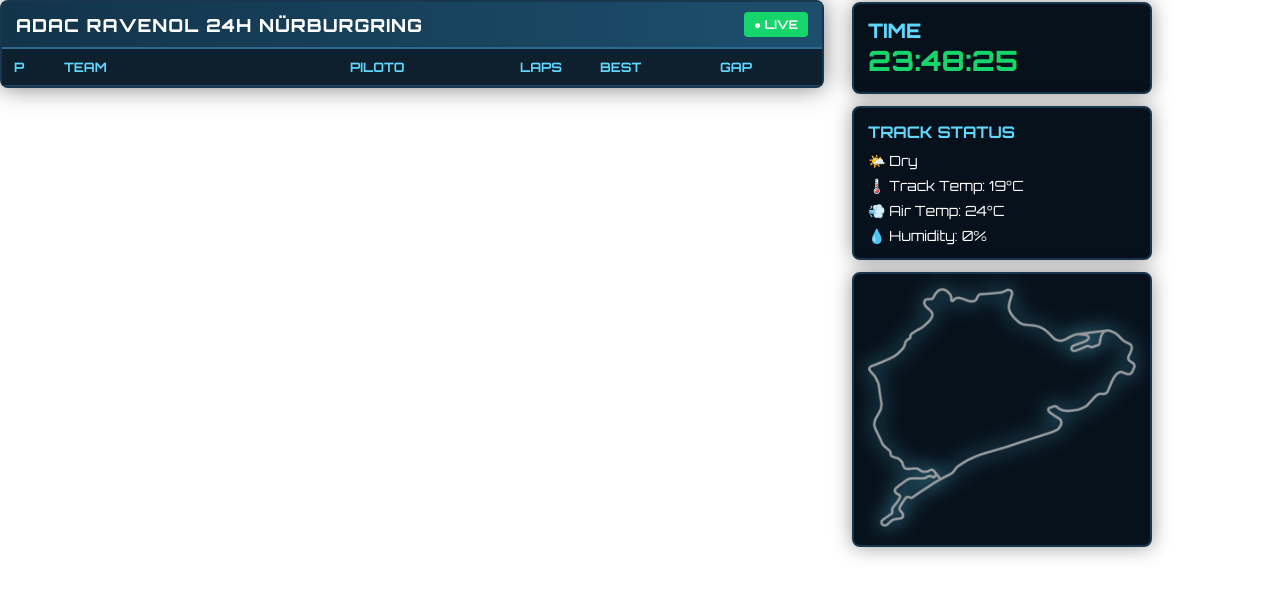
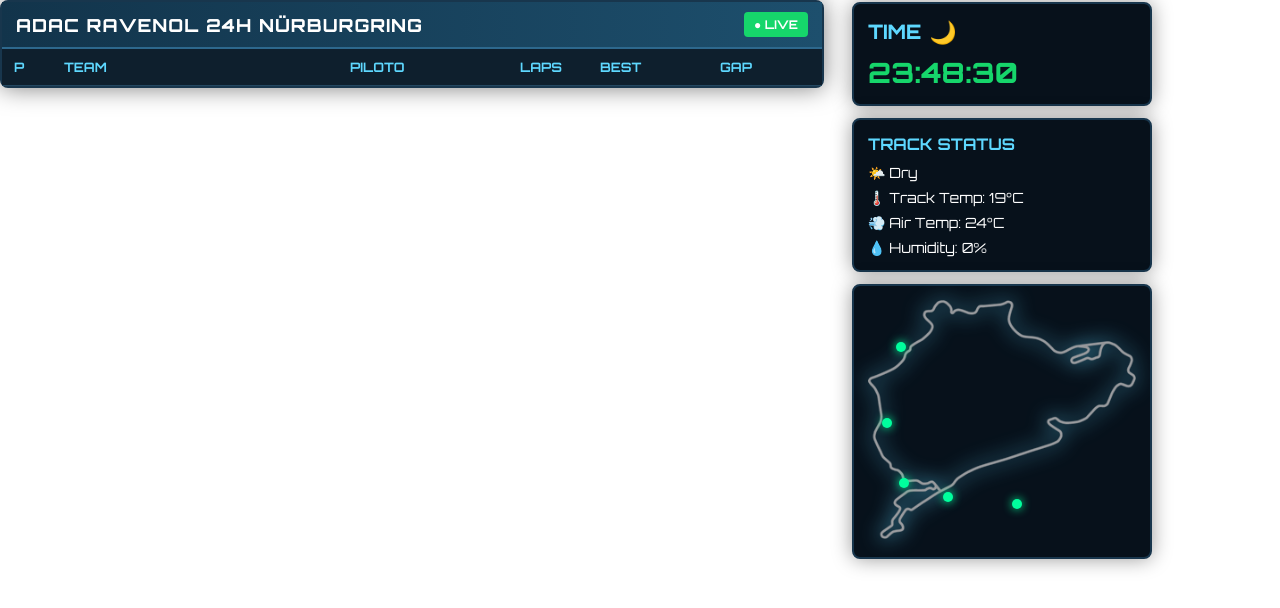
Before and after one commit to Chavitoxo/nurburgring-overlay, a website: page index.html in a window 1280 px wide. Drawn offline with Linux system fonts and the light colour scheme; no server answers.

Commit message:
added dynamic day icons

```diff
--- a/index.html
+++ b/index.html
@@ -17,11 +17,17 @@
         <div class="sessionbox">
 
             <div class="sessiontitle">
-                TIME
+
+                TIME <span id="dayicon">🌙</span>
+
             </div>
 
-            <div id="clock">
-                00:00:00
+            <div id="timebox">
+
+                <div id="clock">
+                    00:00:00
+                </div>
+
             </div>
 
         </div>
@@ -53,6 +59,8 @@
         <div class="trackmap">
 
             <img src="track.png" id="trackimg">
+
+            <div id="trackdots"></div>
 
         </div>
 
--- a/style.css
+++ b/style.css
@@ -239,15 +239,9 @@
 
 #dayicon{
 
-    display:inline-block;
-
-    width:30px;
+    margin-left:8px;
 
     font-size:22px;
-
-    font-family:'Segoe UI Emoji';
-
-    margin-right:6px;
 
 }
 
```
